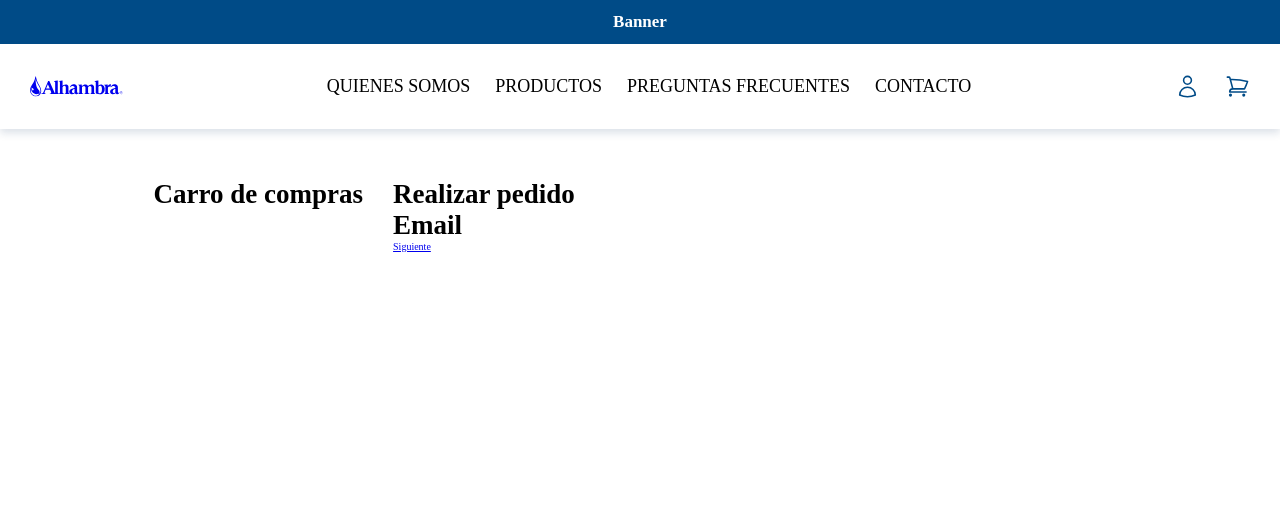
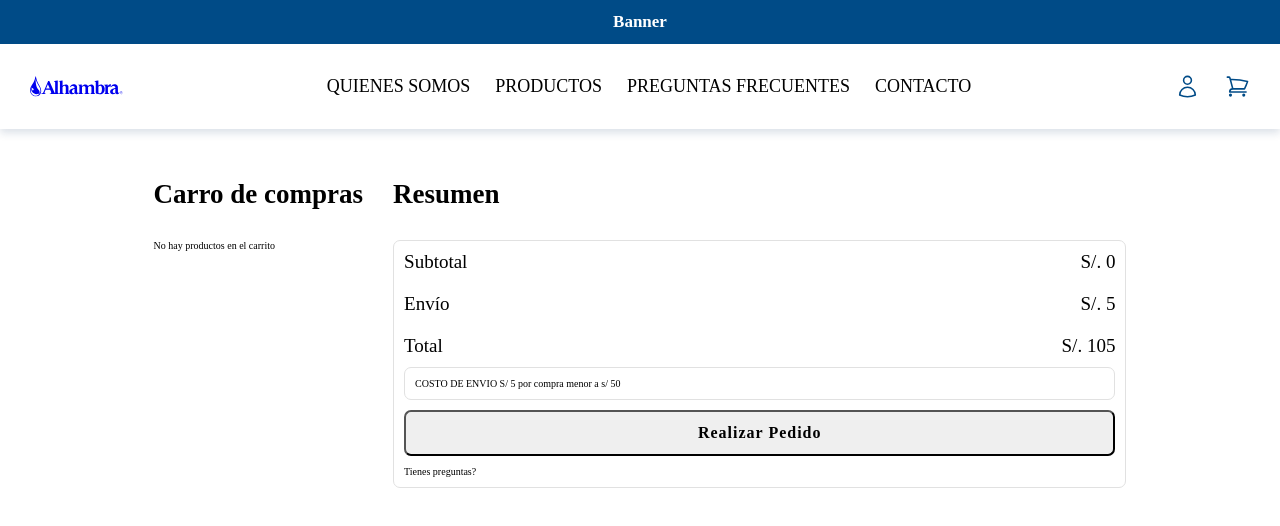
Before and after one commit to migueljarecca/water-delivery-app, a React (Vite) app in the folder client/: page /cart in a window 1280 px wide. Shown: the top 526 px of the page. Built offline with nearby package versions, Linux system fonts and the light colour scheme.

Commit message:
add quantity

```diff
--- a/client/src/App.css
+++ b/client/src/App.css
@@ -374,3 +374,50 @@
 .wrapper-cart-price .product-cart-price {
   font-size: 1.6rem;
 }
+
+/* cart summary */
+
+.shop-cart-div-right {
+
+}
+
+.cart-summary-container {
+  display: flex;
+  flex-direction: column;
+  border: 1px solid #e1e1e1;
+  border-radius: 7px;
+  padding: 1rem;
+  gap: 1rem;
+
+  margin-top: 3rem;
+}
+
+.cart-summary-content {
+  display: flex;
+  flex-direction: column;
+  gap: 2rem;
+}
+
+.cart-summary-content .cart-summary-div {
+  display: flex;
+  justify-content: space-between;
+}
+
+.cart-summary-div span {
+  font-size: 1.9rem;
+}
+
+.cart-summary-container .cart-summary-delivery {
+  border: 1px solid #e1e1e1;
+  border-radius: 7px;
+  padding: 1rem;
+}
+
+.cart-summary-container .cart-summary-button {
+  padding: 1.2rem 4rem;
+  font-size: 1.6rem;
+  letter-spacing: .1rem;
+  font-weight: 600;
+  border-radius: 7px;
+  cursor: pointer;
+}
--- a/client/src/AppRoutes.jsx
+++ b/client/src/AppRoutes.jsx
@@ -1,7 +1,6 @@
 import { Routes, Route, Navigate } from "react-router-dom";
 import { Home } from './pages/Home'
 import { AboutUs } from "./pages/AboutUs";
-import { Products } from "./pages/Products";
 import { FAQ } from "./pages/FAQ";
 import { Contact } from "./pages/Contact";
 import { PublicLayout } from "./layouts/PublicLayout";
@@ -13,6 +12,7 @@ import { ShopCartPage } from "./pages/cart/ShopCartPage";
 import { StepEmail } from "./pages/cart/StepEmail";
 import { StepAddress } from "./pages/cart/StepAddress";
 import { StepReview } from "./pages/cart/StepReview";
+import { ProductsPage } from "./pages/ProductsPage";
 
 export const AppRoutes = () => {
 
@@ -22,7 +22,7 @@ export const AppRoutes = () => {
             <Route element={<PublicLayout />}>
                 <Route index element={<Home />}/>
                 <Route path="/about-us" element={<AboutUs />} />
-                <Route path="/products" element={<Products />} />
+                <Route path="/products" element={<ProductsPage />} />
                 <Route path="/faq" element={<FAQ />} />
                 <Route path="/contact" element={<Contact />} />
 
--- /dev/null
+++ b/client/src/components/CartSummary.jsx
@@ -0,0 +1,37 @@
+import { useCart } from "../hooks/useCart"
+
+
+export const CartSummary = () => {
+
+    const { totalPrice } = useCart();
+
+    return(
+        <div className="cart-summary-container">
+
+            <div className="cart-summary-content">
+                <div className="cart-summary-div">
+                    <span>Subtotal</span>
+                    <span>S/. {totalPrice}</span>
+                </div>
+
+                <div className="cart-summary-div">
+                    <span>Envío</span>
+                    <span>S/. 5</span>
+                </div>
+
+                <div className="cart-summary-div">
+                    <span>Total</span>
+                    <span>S/. 105</span>
+                </div>
+            </div>
+
+            <span className="cart-summary-delivery">
+                COSTO DE ENVIO S/ 5 por compra menor a s/ 50
+            </span>
+
+            <button className="cart-summary-button">Realizar Pedido</button>
+
+            <p>Tienes preguntas? </p>
+        </div>
+    )
+}
--- a/client/src/components/ProductCard.jsx
+++ b/client/src/components/ProductCard.jsx
@@ -1,10 +1,6 @@
 import { Link } from "react-router-dom"
 
 export const ProductCard = ({ product, handlerAddCart }) => {
-
-    if (!product) {
-        return <div>No hay productos disponibles</div>
-    }
 
     const{ id, img, title, price } = product;
 
--- a/client/src/hooks/useCart.js
+++ b/client/src/hooks/useCart.js
@@ -1,17 +1,20 @@
 import { useDispatch, useSelector } from "react-redux"
-import { addToCart } from "../store/cart/cartSlice";
+import { addToCart, removeCart, updateDecreaseQuantity, updateIncreaseQuantity } from "../store/cart/cartSlice";
 import { useEffect } from "react";
 
 
 export const useCart = () => {
 
     const cart = useSelector((state => state.cart.cart));
+    const totalPrice = useSelector((state => state.cart.totalPrice));
+
 
     const dispatch = useDispatch();
 
     // useCart.js - Ejemplo problemático:
         useEffect(() => {
         console.log('carts', cart); // Esto se ejecutará en cada render
+        console.log('total-price', totalPrice);
         }); // ← Falta array de dependencias
 
     const handlerAddCart = (product) => {
@@ -20,12 +23,29 @@ export const useCart = () => {
         dispatch(addToCart(product));
     }
 
+    const handlerRemoveCart = (id) => {
+        dispatch(removeCart(id));
+    }
+
+    const handlerUpdateIncreaseQuantity = (id) => {
+        dispatch(updateIncreaseQuantity(id))
+
+    }
+
+    const handlerUpdateDecreaseQuantity = (id) => {
+        dispatch(updateDecreaseQuantity(id));
+    }
+
 
     return (
         {
             cart,
+            totalPrice,
 
             handlerAddCart,
+            handlerRemoveCart,
+            handlerUpdateIncreaseQuantity,
+            handlerUpdateDecreaseQuantity,
         }
     );
 };
--- a/client/src/pages/Products.jsx
+++ b/client/src/pages/ProductsPage.jsx
@@ -3,7 +3,7 @@ import { ProductCard } from '../components/ProductCard';
 import { useProduct } from '../hooks/useProduct';
 import { useCart } from '../hooks/useCart';
 
-export const Products = () => {
+export const ProductsPage = () => {
 
 
     const { getProducts, products } = useProduct();
@@ -29,9 +29,13 @@ export const Products = () => {
                 </div>
 
                 <div className="products-content">
-                    {products.map(product => (
-                        <ProductCard key={product.id} product={product} handlerAddCart={handlerAddCart}/>
-                    ))}
+                    {products && products.length > 0 ? (
+                        products.map(product => (
+                            <ProductCard key={product.id} product={product} handlerAddCart={handlerAddCart}/>
+                        ))
+                    ) : (
+                        <p>No hay productos disponibles</p>
+                    )}
                 </div>
 
             </section>
--- a/client/src/pages/cart/ShopCartPage.jsx
+++ b/client/src/pages/cart/ShopCartPage.jsx
@@ -1,11 +1,12 @@
 import { Outlet } from "react-router"
 import { useCart } from "../../hooks/useCart"
 import { ShopCartCard } from "../../components/ShopCartCard";
+import { CartSummary } from "../../components/CartSummary";
 
 
 export const ShopCartPage = () => {
 
-    const { cart } = useCart();
+    const { cart, handlerRemoveCart, handlerUpdateIncreaseQuantity, handlerUpdateDecreaseQuantity } = useCart();
 
 
     return(
@@ -15,16 +16,27 @@ export const ShopCartPage = () => {
                     <h1>Carro de compras</h1>
 
                     <div className="shop-card-container">
-                        {cart.map(product => (
-                            <ShopCartCard key={product.id} product={product}/>
-                        ))}
+                        {cart && cart.length > 0 ? (
+                            cart.map(product => (
+                                <ShopCartCard
+                                    key={product.id}
+                                    product={product}
+                                    handlerRemoveCart={handlerRemoveCart}
+                                    handlerUpdateIncreaseQuantity={handlerUpdateIncreaseQuantity}
+                                    handlerUpdateDecreaseQuantity={handlerUpdateDecreaseQuantity}/>
+                            ))
+                        ) : (
+                            <p>No hay productos en el carrito </p>
+                        )}
                     </div>
 
                 </div>
 
                 <div className="shop-cart-div-right">
-                    <h1>Realizar pedido</h1>
-                    <Outlet />
+                    <h1>Resumen</h1>
+
+                    <CartSummary />
+                    {/* <Outlet /> */}
 
                 </div>
 
--- a/client/src/store/cart/cartSlice.js
+++ b/client/src/store/cart/cartSlice.js
@@ -57,7 +57,7 @@ export const cartSlice = createSlice({
                 if (item.id == action.payload) {
                     return {
                         ...item,
-                        quantity: quantity + 1
+                        quantity: item.quantity + 1
                     }
                 }
                 return item;
@@ -72,7 +72,7 @@ export const cartSlice = createSlice({
                     if (item.quantity > 1) {
                         return {
                             ...item,
-                            quantity: quantity - 1
+                            quantity: item.quantity - 1
                         }
 
                     // if the quantity is 1 we eliminate the product
@@ -80,7 +80,8 @@ export const cartSlice = createSlice({
                         return null;
                     }
                 }
-            })
+                return item;
+            }).filter(item => item !== null)
         },
     }
 
```
Also changed, not shown: client/src/components/ShopCartCard.jsx (+25 -23 lines).
